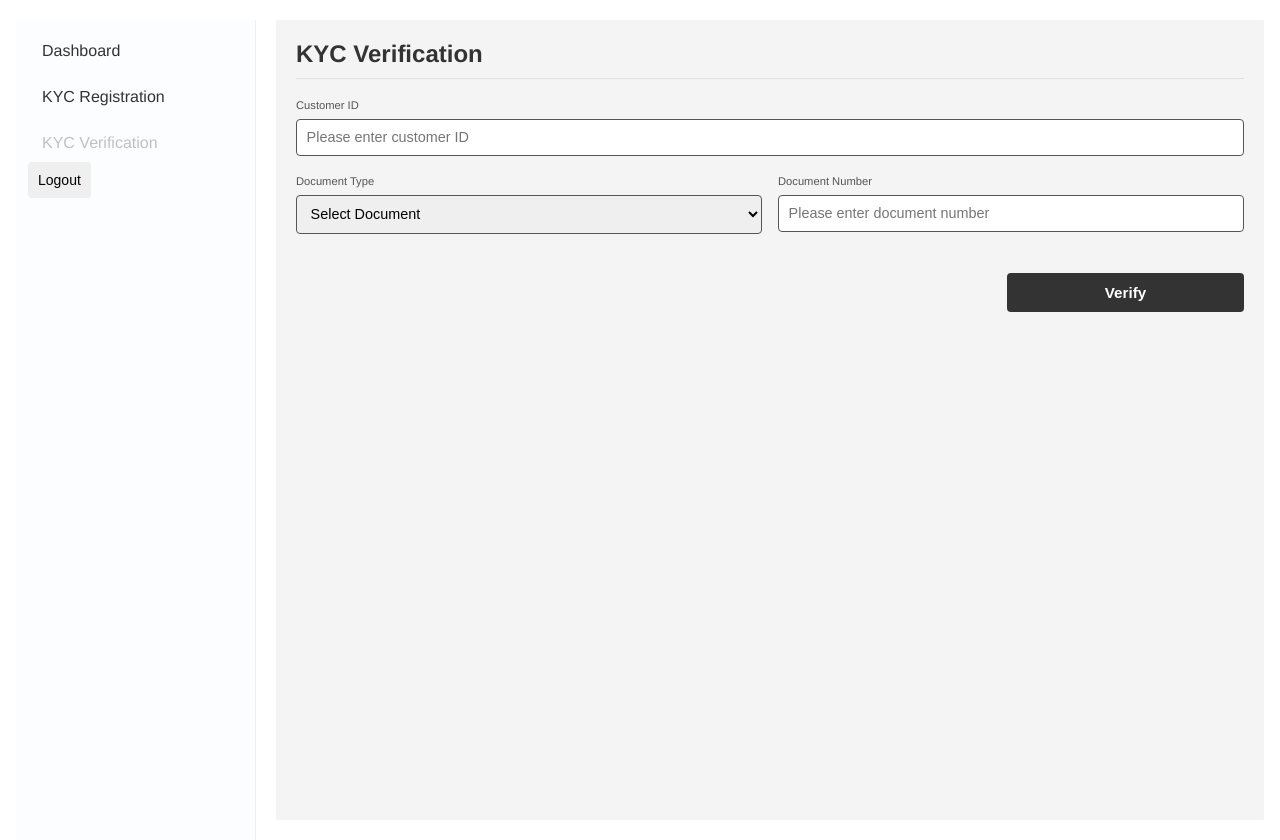
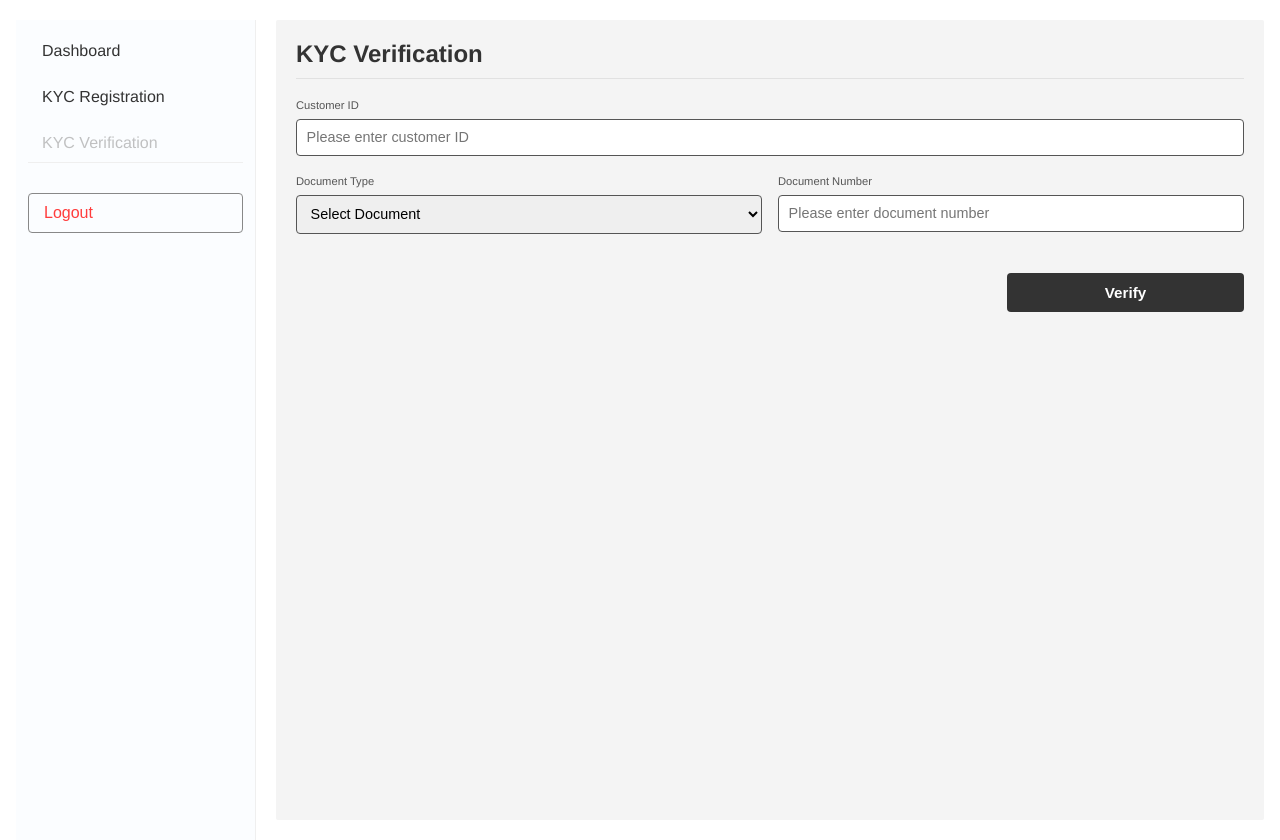
Before and after one commit to SandipDebAccenture/poc-kyc-fe, a React (Vite) app: page /kyc-verify in a window 1280 px wide. Built offline with nearby package versions, Linux system fonts and the light colour scheme.

Commit message:
Enhance Sidebar styling; update navigation list and logout button styles for improved UI

```diff
--- a/src/Layout/Sidebar.tsx
+++ b/src/Layout/Sidebar.tsx
@@ -27,7 +27,7 @@ const Sidebar: React.FC = () => {
   return (
     <aside className="app-sidebar">
       <nav className="sidebar-nav">
-        <ul>
+        <ul className="nav-list">
           {sidebarLinks.map((link) => {
             const isDisabled =
               link.path === "/kyc-verify" && isKycVerifyDisabled;
@@ -49,7 +49,7 @@ const Sidebar: React.FC = () => {
             );
           })}
         </ul>
-        <button className="btn logout-btn" onClick={handleLogout}>
+        <button className="logout-btn" onClick={handleLogout}>
           Logout
         </button>
       </nav>
--- a/src/styles/Layout.scss
+++ b/src/styles/Layout.scss
@@ -15,6 +15,12 @@
   background: #fbfdff;
   padding: 12px;
   box-sizing: border-box;
+}
+
+.nav-list {
+  border-bottom: 1px solid #efefef;
+  padding: 20px 0;
+  margin-bottom: 30px !important;
 }
 
 .app-sidebar ul {
@@ -48,8 +54,8 @@
 }
 
 .app-sidebar a:hover {
-  background-color: #eef6ff;
-  color: #0b66c2;
+  background-color: #999;
+  color: #f2f2f2;
   transform: translateY(-1px);
 }
 
@@ -86,3 +92,28 @@
     padding: 8px;
   }
 }
+
+.logout-btn {
+  background: transparent;
+  color: #ff3c3c;
+  padding: 10px 15px;
+  border: 1px solid #888;
+  display: block;
+  width: 100%;
+  text-align: left;
+  border-radius: 4px;
+  box-sizing: border-box;
+  cursor: pointer;
+  font-weight: 500;
+  font-size: 16px;
+}
+
+.logout-btn:hover {
+  background-color: #999;
+  color: #f2f2f2;
+  transform: translateY(-1px);
+}
+
+.logout-btn:active {
+  transform: translateY(0);
+}
```
